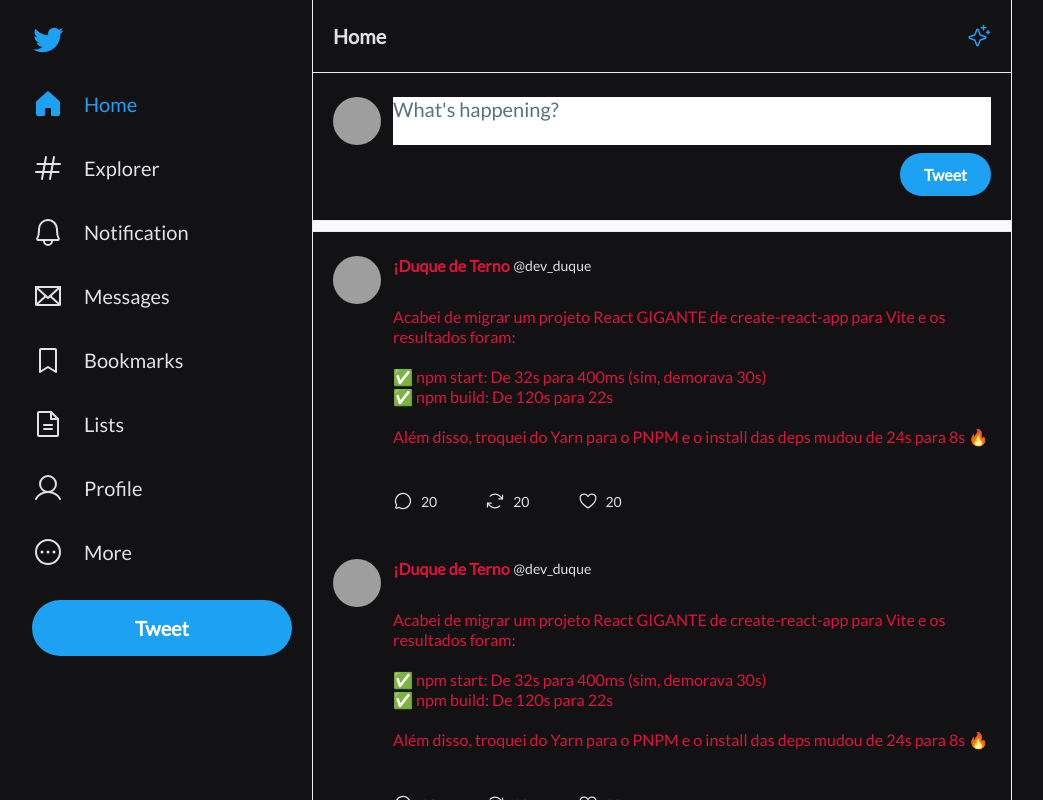
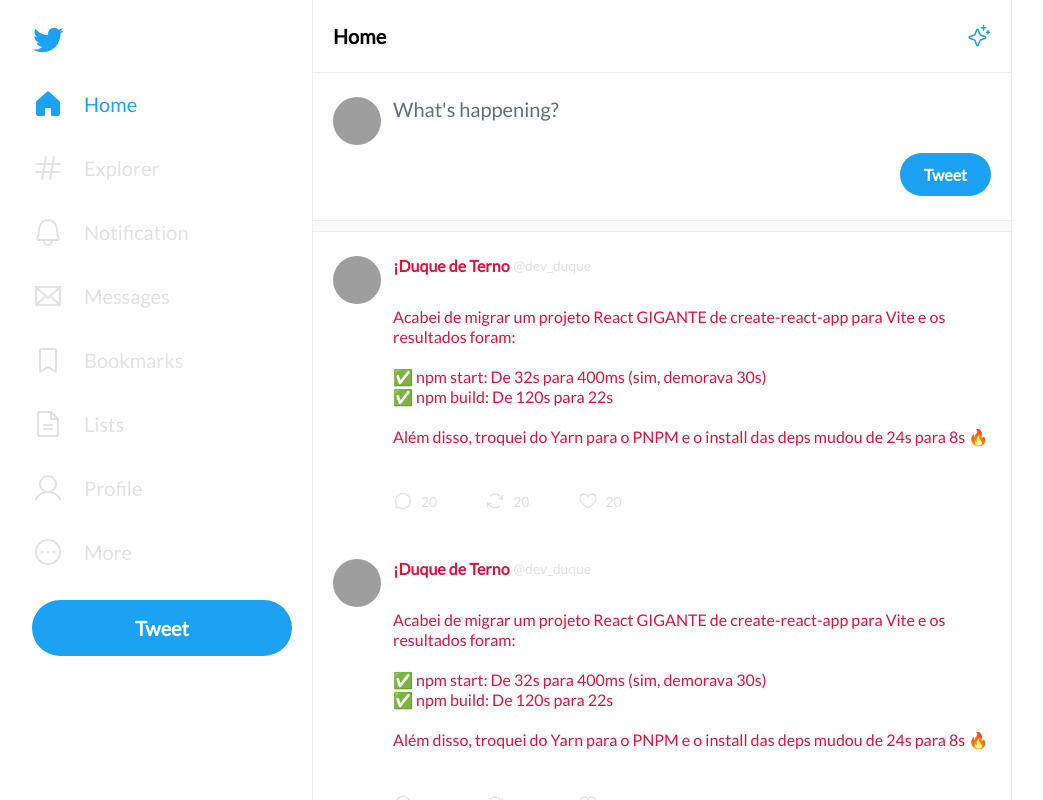
Before and after one commit to AlexMarquesAlves/ui-twitter, a Next.js app: page / in a window 1280 px wide. Shown: the top 800 px of the page, without its empty margins (128-1171 px from the left). Built offline with nearby package versions, Linux system fonts and the light colour scheme; grey boxes are pictures that could not be loaded.

Commit message:
feat: few code changes

```diff
--- a/src/styles/global-styles.ts
+++ b/src/styles/global-styles.ts
@@ -18,8 +18,8 @@ export const GlobalStyles = createGlobalStyle`
     font-size: 1.6rem;
     font-family: "Lato", sans-serif;
     line-height: 100%;
-    background-color: ${({ theme }) => theme.colors.bgColor};
-    color: ${({ theme }) => theme.colors.textColor};
+    /* background-color: ${({ theme }) => theme.colors.bgColor}; */
+    /* color: ${({ theme }) => theme.colors.textColor}; */
   }
 
   body,
```
